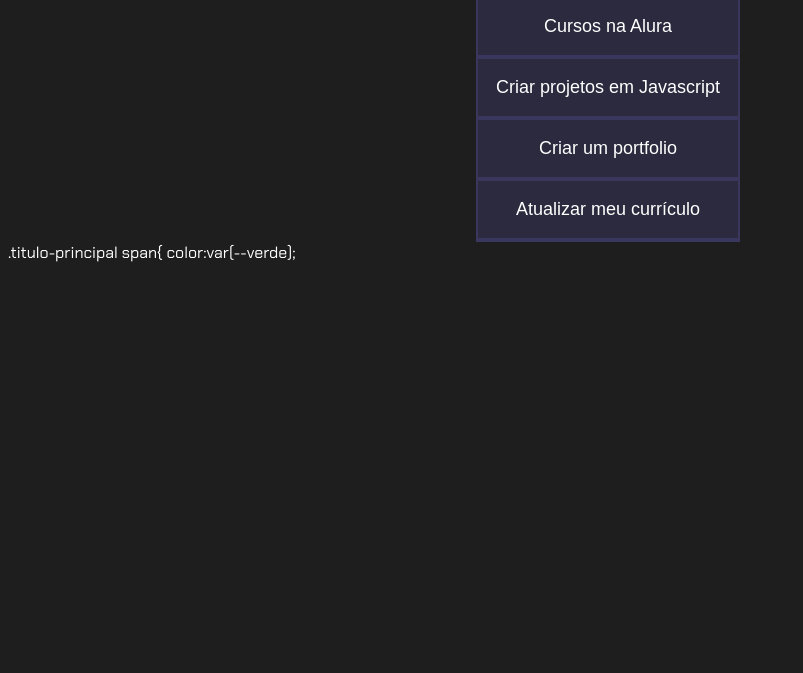
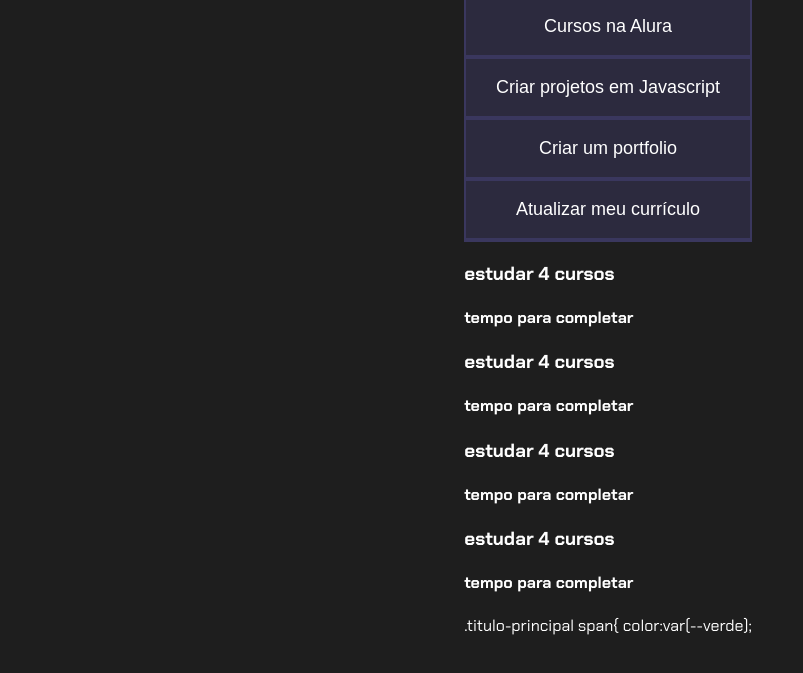
Before and after one commit to gabicav/programa-o, a plain HTML site: page index.html in a window 1280 px wide. Shown: the part 81-754 px from the top of the page, without its empty margins (0-803 px from the left). Drawn offline with Linux system fonts and the light colour scheme.

Commit message:
Update index.html

```diff
--- a/index.html
+++ b/index.html
@@ -16,7 +16,23 @@
             <button class="botao">Criar projetos em Javascript</button>
             <button class="botao">Criar um portfolio</button>
             <button class="botao">Atualizar meu currículo</button>
-        </div>
+     <div class="ala-conteudo ativo">
+        <h3 class="aba-conteudo-titulo-principal">estudar 4 cursos</h3>
+        <h4 class="aba-conteudo-titulo-secundario"> tempo para completar</h4>
+    </div>
+        <div class="ala-conteudo ativo">
+        <h3 class="aba-conteudo-titulo-principal">estudar 4 cursos</h3>
+        <h4 class="aba-conteudo-titulo-secundario"> tempo para completar</h4>
+    </div>
+        <div class="ala-conteudo ativo">
+        <h3 class="aba-conteudo-titulo-principal">estudar 4 cursos</h3>
+        <h4 class="aba-conteudo-titulo-secundario"> tempo para completar</h4>
+    </div>
+        <div class="ala-conteudo ativo">
+        <h3 class="aba-conteudo-titulo-principal">estudar 4 cursos</h3>
+        <h4 class="aba-conteudo-titulo-secundario"> tempo para completar</h4>
+    </div>
+        <div class="aba conteudo"
     </section>
 </body>
 </html>
```
